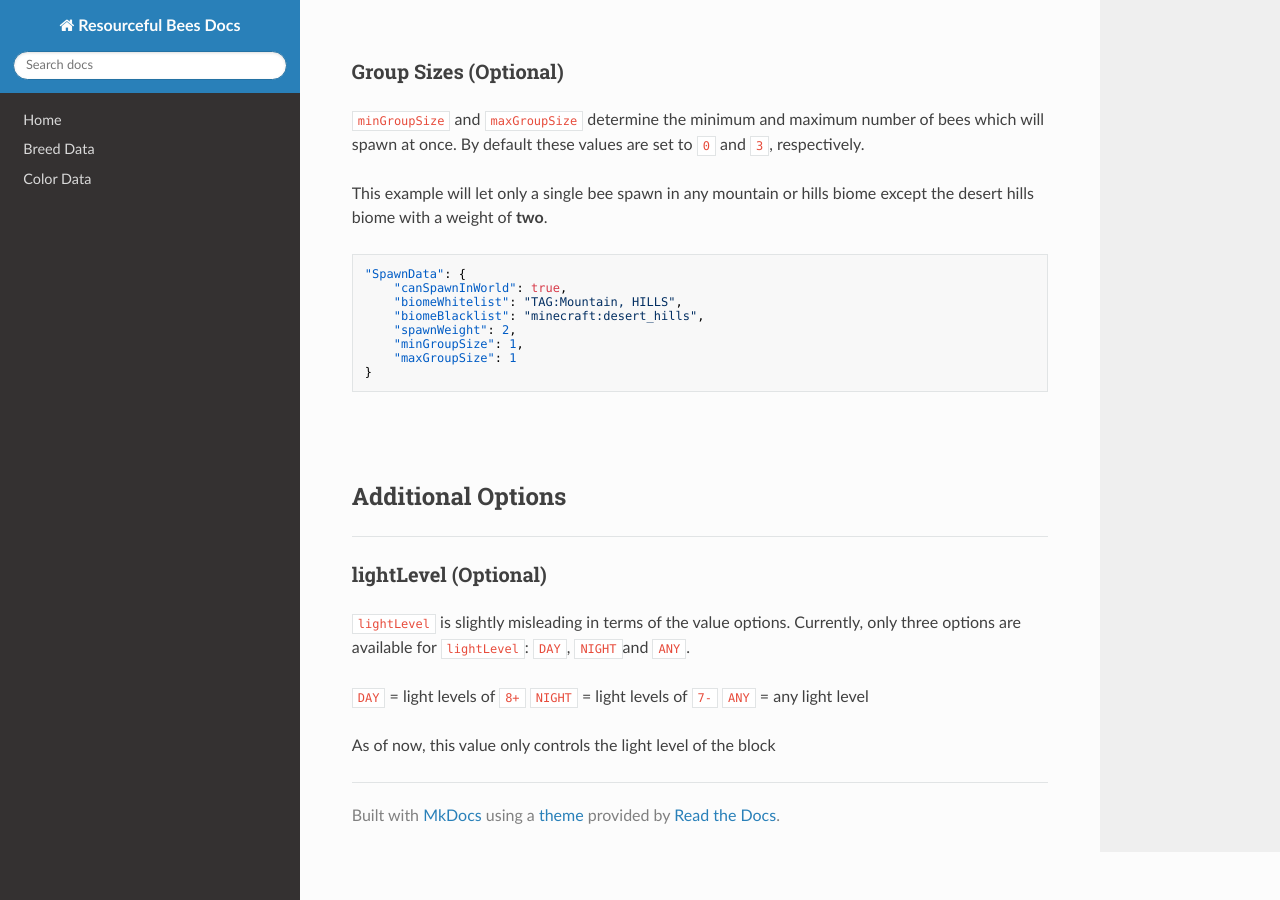
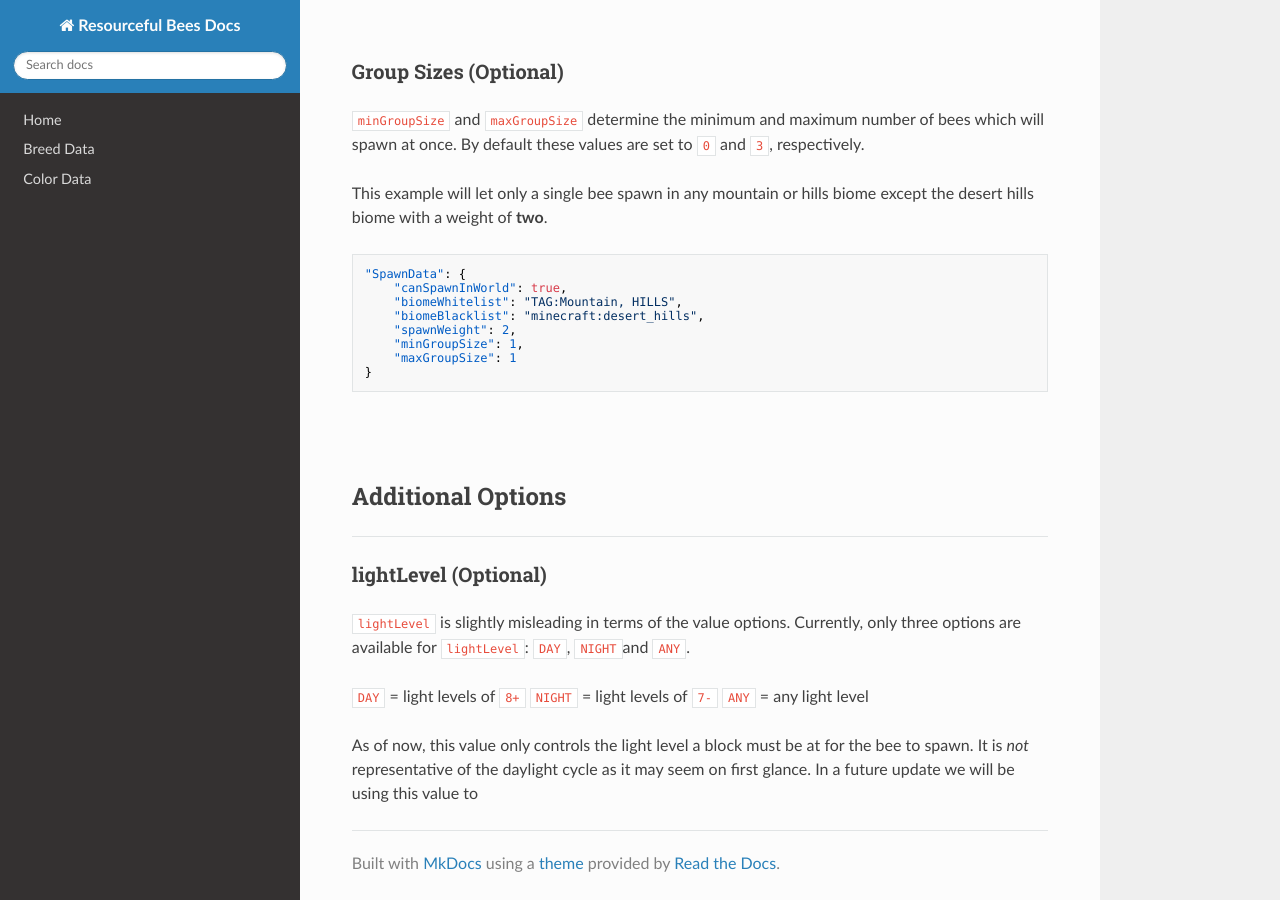
Before and after one commit to Team-Resourceful/ResourcefulBeesDocs, an MkDocs documentation site: the page built from docs/bee_data/spawn_data.md, in a window 1280 px wide and 900 px high, scrolled down 2261 px. Built offline with MkDocs 1.6.1, drawn with Linux system fonts in a browser that asks for light colours; nearby versions of some CDN libraries.

Commit message:
docs/bee_data/spawn_data.md updated from https://stackedit.io/

```diff
--- a/docs/bee_data/spawn_data.md
+++ b/docs/bee_data/spawn_data.md
@@ -113,8 +113,8 @@ This example will let only a single bee spawn in any mountain or hills biome exc
 `NIGHT` = light levels of `7-`
 `ANY` = any light level
 
-As of now, this value only controls the light level of the block
+As of now, this value only controls the light level a block must be at for the bee to spawn. It is *not* representative of the daylight cycle as it may seem on first glance. In a future update we will be using this value to
 <!--stackedit_data:
-eyJoaXN0b3J5IjpbLTE2OTgwNzI3MzgsMTkyODk1NzIwNywxNj
-g0NjMzMDcxXX0=
+eyJoaXN0b3J5IjpbMTc2NzMzNTY5NywxOTI4OTU3MjA3LDE2OD
+Q2MzMwNzFdfQ==
 -->
```
